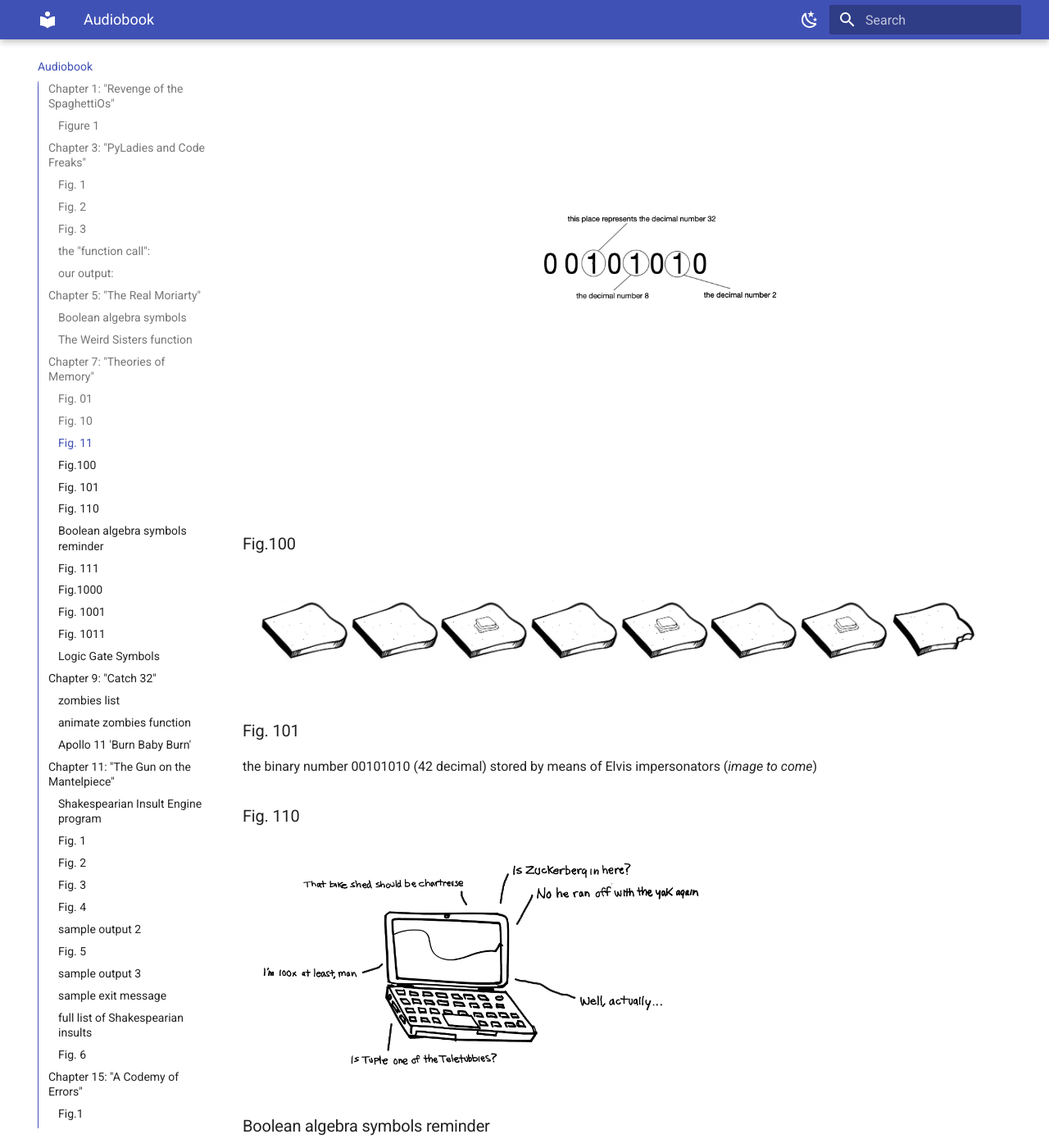
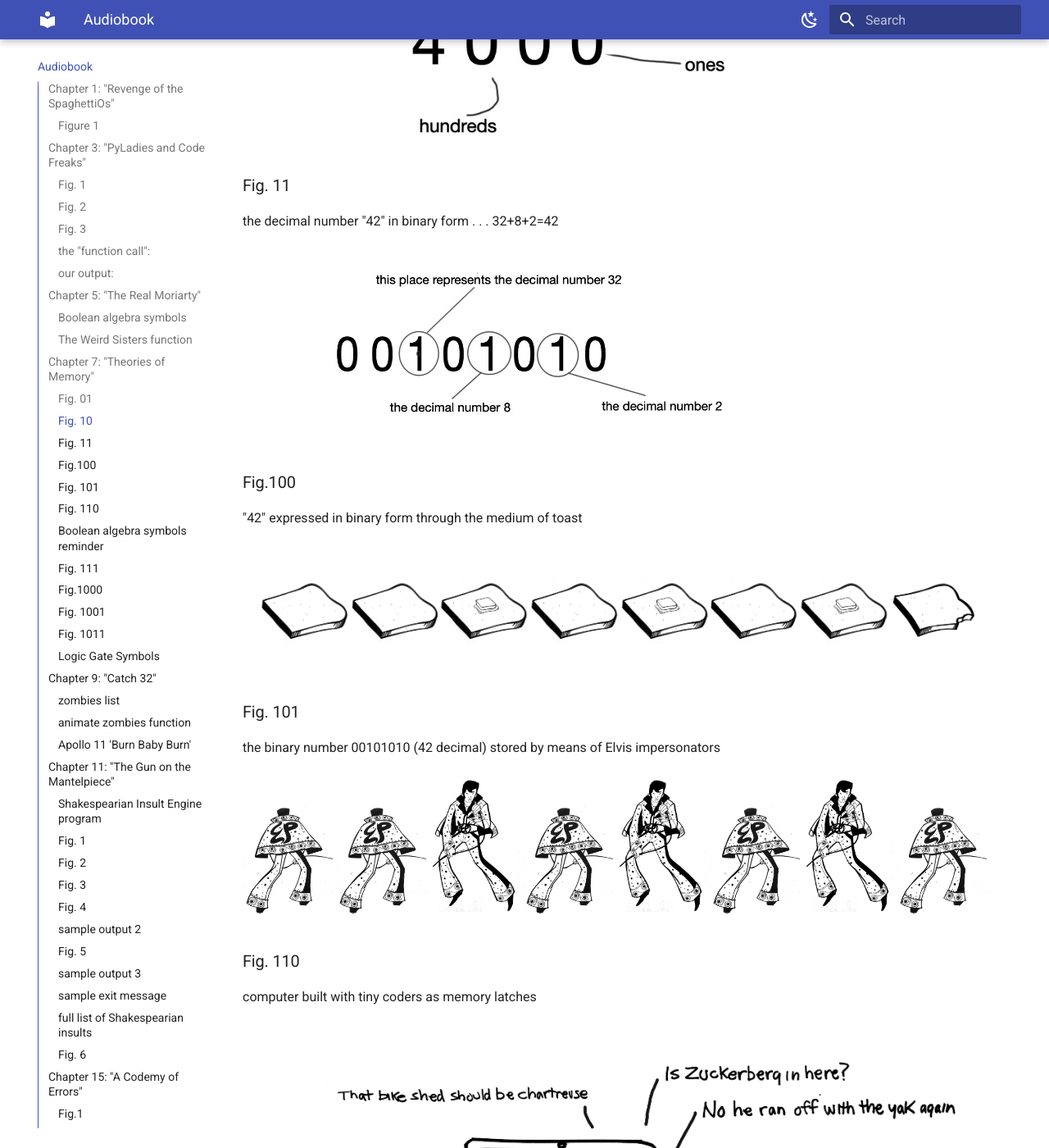
Before and after one commit to zappascout/devil_notes-sources, an MkDocs documentation site: the page built from docs/notes_audio_devil.md, in a window 1280 px wide and 1400 px high, scrolled down 3281 px. Shown: the whole window at 82% size. Built offline with MkDocs 1.6.1 and Material for MkDocs 9.7.7, drawn with Linux system fonts in a browser that asks for light colours; some of the changed text lies outside the part shown.

Commit message:
introduce Elvis impersonators and size all cartoon to harmonize

```diff
--- a/docs/notes_audio_devil.md
+++ b/docs/notes_audio_devil.md
@@ -80,23 +80,41 @@ Happily, this will work. Macbeth is doomed by his own ambition, which the civic-
 <br>
 ##**Chapter 7:** "Theories of Memory"
 ###Fig. 01
-
-![the binary number '01' in toast](assets/images/toast_01_grove.jpg){ width="450" }
+the binary number "01" given in toast<br>
+<br>
+![the binary number '01' in toast](assets/images/toast_01_grove.jpg){ width="600" }
 
 ###Fig. 10
-![the decimal number '4000'](assets/images/decimal_4000.jpeg){ width="450" }
+the number of holes in Blackburn, Lancashire<br>
+<br>
+![the decimal number '4000'](assets/images/decimal_4000_grove.jpg){ width="600" }
 
 ###Fig. 11
-![the decimal number '42' in binary](assets/images/binary_42_grove.jpg){ width="1000" }
+the decimal number "42" in binary form . . . 32+8+2=42<br>
+<br>
+![the decimal number '42' in binary](assets/images/binary_42_grove2.jpg){ width="600" }
 
 ###Fig.100
-!["42" expressed in binary form through the medium of toast](assets/images/toast_42_grove.jpg){ width="1000" }
+"42" expressed in binary form through the medium of toast<br>
+<br>
+!["42" expressed in binary form through the medium of toast](assets/images/toast_42_grove.jpg){ width="1200" }
 
 ###Fig. 101
-the binary number 00101010 (42 decimal) stored by means of Elvis impersonators (*image to come*)
+the binary number 00101010 (42 decimal) stored by means of Elvis impersonators<br>
+<br>
+![tiny Elvis](assets/images/elvis_back_grove.jpg){ width="110" }
+![tiny Elvis](assets/images/elvis_back_grove.jpg){ width="110" }
+![tiny Elvis](assets/images/elvis_front_grove.jpg){ width="110" }
+![tiny Elvis](assets/images/elvis_back_grove.jpg){ width="110" }
+![tiny Elvis](assets/images/elvis_front_grove.jpg){ width="110" }
+![tiny Elvis](assets/images/elvis_back_grove.jpg){ width="110" }
+![tiny Elvis](assets/images/elvis_front_grove.jpg){ width="110" }
+![tiny Elvis](assets/images/elvis_back_grove.jpg){ width="110" }
 
 ###Fig. 110
-![a computer built with tiny coder latches](assets/images/tiny-coders_grove.jpg){ width="600" }
+computer built with tiny coders as memory latches<br>
+<br>
+![a computer built with tiny coder latches](assets/images/tiny-coders_grove.jpg){ width="1200" }
 
 ###Boolean algebra symbols reminder
 (a) ones and zeroes, to indicate *true* and *false* or *everything* and *nothing*;<br>
@@ -105,22 +123,25 @@ the binary number 00101010 (42 decimal) stored by means of Elvis impersonators (
 
 ###Fig. 111
 circuit diagram for an AND gate<br>
+<br>
 ![an AND gate circuit](assets/images/ANDgate_circuit_grove.jpg){ width="600" }
 
 ###Fig.1000
 An AND gate truth table. Only if both inputs are positive/true - also understood as a 1 in computing - is a positive/true output produced.<br>
-![an AND gate truth table](assets/images/ANDtable.jpeg){ width="600" }
+<br>
+![an AND gate truth table](assets/images/AND_table_grove.jpg){ width="600" }
 
 ###Fig. 1001
 circuit diagram for an OR gate<br>
+<br>
 ![an OR gate circuit](assets/images/ORgate_circuit_grove.jpg){ width="600"}
 
 ###Fig. 1011
 An OR gate truth table. If *either* input is positive/true then the output will be positive/true. Only if *both* are negative/false - equating to a zero in computing - will a false/negative output be produced.<br>
-![an OR gate truth table](assets/images/ORtable.jpeg){ width="600" }
+<br>
+![an OR gate truth table](assets/images/ORtable.jpeg){ width="400" }
 
 ###Logic Gate Symbols
-AND:<br>
 ![logic gate symbols](assets/images/logicGATE_symbols_grove.jpg){ width="600" }<br>
 
 
```
Also changed, not shown: docs/assets/images/AND_table_grove.jpg (added), docs/assets/images/ANDsymbol.jpeg (deleted), docs/assets/images/ANDtable.jpeg (deleted), docs/assets/images/NANDsymbol.jpeg (deleted), docs/assets/images/NORsymbol.jpeg (deleted), docs/assets/images/ORsymbol.jpeg (deleted), docs/assets/images/binary_42_grove.jpg (deleted), docs/assets/images/binary_42_grove2.jpg (added), docs/assets/images/decimal_4000.jpeg (deleted), docs/assets/images/decimal_4000_grove.jpg (added), docs/assets/images/elvis_back_grove.jpg (added), docs/assets/images/elvis_front_grove.jpg (added).
